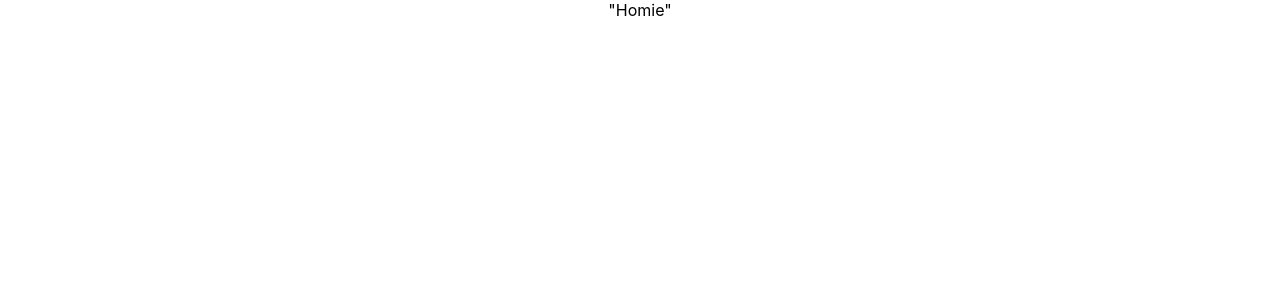
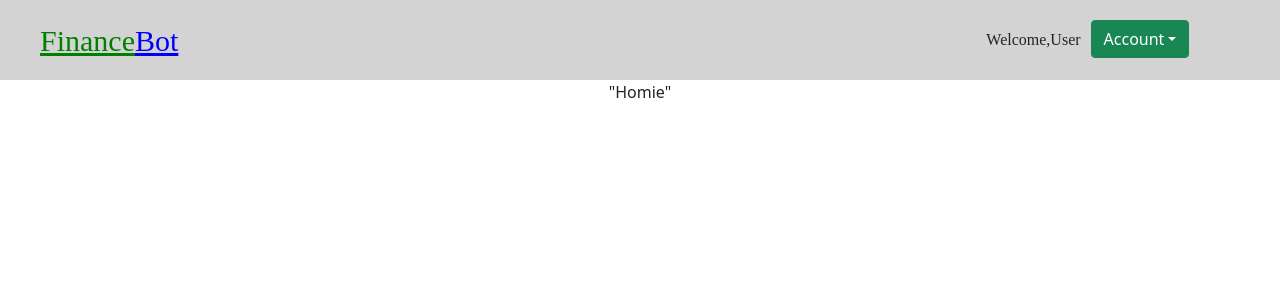
Before and after one commit to mmandelb2201/finance-bot, a React (Create React App) app: page / in a window 1280 px wide. Shown: the top 300 px of the page. Built offline with nearby package versions, Linux system fonts and the light colour scheme.

Commit message:
headerr with dropdown

```diff
--- a/package.json
+++ b/package.json
@@ -6,10 +6,12 @@
         "@testing-library/jest-dom": "^5.16.4",
         "@testing-library/react": "^12.1.4",
         "@testing-library/user-event": "^13.5.0",
+        "bootstrap": "^5.1.3",
         "firebase": "^9.6.11",
         "firebase-init": "^1.3.2",
         "firestore": "^1.1.6",
         "react": "^18.0.0",
+        "react-bootstrap": "^2.3.0",
         "react-dom": "^18.0.0",
         "react-router-dom": "^6.3.0",
         "react-scripts": "^5.0.0",
--- a/src/App.js
+++ b/src/App.js
@@ -1,6 +1,9 @@
 import "./App.css";
 import React from "react";
+import { Header } from "./components/common";
 import { BrowserRouter as Router, Routes, Route } from "react-router-dom";
+
+import "bootstrap/dist/css/bootstrap.min.css";
 
 import Home from "./components/pages/home";
 import SignUp from "./components/pages/signUp";
@@ -11,6 +14,7 @@ import ViewAccount from "./components/pages/viewAccount";
 function App() {
   return (
     <div className="App">
+      <Header />
       <Router>
         <Routes>
           <Route path="/" element={<Home />} />
--- /dev/null
+++ b/src/components/common/common.css
@@ -0,0 +1,98 @@
+.header {
+    display: flex;
+    flex: 1;
+    flex-direction: column;
+    padding: 20px;
+    background-color: lightgrey;
+}
+
+.header-top {
+    display: flex;
+    width: 100%;
+    height: 40px;
+}
+
+.header-top__logo {
+    display: flex;
+    justify-content: center;
+    align-items: center;
+    margin-right: 2px;
+    color: black;
+}
+
+.header-logo {
+    color: inherit;
+    text-decoration: inherit;
+    font-family: RobotoRegular;
+    font-size: 30px;
+    margin-left: 20px;
+}
+
+.header-logo:hover {
+    background-color: transparent;
+}
+
+.header-top__welcome {
+    margin-left: 65%;
+    margin-top: auto;
+    margin-bottom: auto;
+    font-family: RobotoRegular;
+    margin-right: 10px;
+}
+
+.header-top__seperator {
+    width: 100%;
+    border: none;
+    height: 2px;
+    margin-top: 2px;
+    background-color: black;
+}
+
+.header-top__navigation {
+    display: flex;
+    flex: 1;
+    flex-direction: row;
+    justify-content: flex-end;
+    margin-right: 55px;
+}
+
+.header-bottom {
+    display: flex;
+    flex: 1;
+    justify-content: flex-end;
+    align-items: center;
+    margin-top: 2px;
+    color: white;
+}
+
+.header-bottom__welcome {
+    display: flex;
+    flex: 5;
+    margin-top: 10px;
+    margin-left: 65px;
+    font-family: RobotoRegular;
+    font-size: 20px;
+}
+
+.header-left {
+    float: left;
+}
+
+.header-right {
+    float: right;
+    margin-right: 0;
+}
+
+.header-logo-finance {
+    color: green;
+}
+
+.header-logo-bot {
+    color: blue;
+}
+
+.dropdown {
+    color: transparent;
+    position: relative;
+    margin-right: 20px;
+}
--- /dev/null
+++ b/src/components/common/header.jsx
@@ -0,0 +1,43 @@
+import React from "react";
+import "./common.css";
+
+import Dropdown from "react-bootstrap/Dropdown";
+import Button from "react-bootstrap/Button";
+
+function Header() {
+  return (
+    <section className="header">
+      <section className="header-top">
+        <section className="header-top__logo">
+          <a href="/" className="header-logo">
+            {" "}
+            <a className="header-logo-finance">Finance</a>
+            <a className="header-logo-bot">Bot</a>{" "}
+          </a>{" "}
+        </section>{" "}
+        <section className="header-top__welcome">
+          <a>Welcome,User</a>
+        </section>{" "}
+        <section>
+          <Dropdown>
+            <Dropdown.Toggle variant="success" className="dropdown">
+              Account
+            </Dropdown.Toggle>
+
+            <Dropdown.Menu>
+              <Dropdown.Item href="/input-data">
+                Input Financial Data
+              </Dropdown.Item>
+              <Dropdown.Item href="/view-account">
+                See Account Details
+              </Dropdown.Item>
+              <Dropdown.Item href="/settings">Settings</Dropdown.Item>
+            </Dropdown.Menu>
+          </Dropdown>
+        </section>{" "}
+      </section>{" "}
+    </section>
+  );
+}
+
+export default Header;
--- /dev/null
+++ b/src/components/common/index.js
@@ -0,0 +1,4 @@
+import Header from "./header";
+
+
+export { Header };
```
Also changed, not shown: 1 other file (tests, documents, lock files or other folders).
